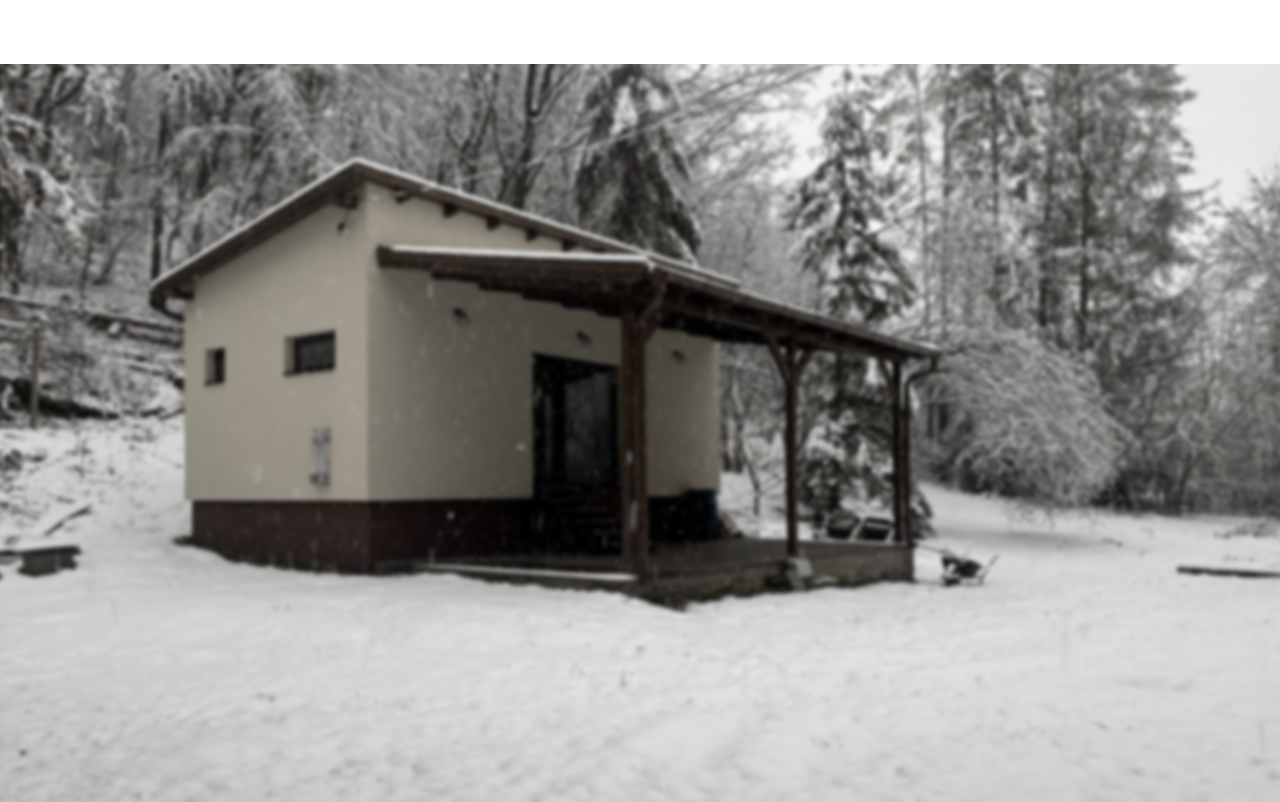
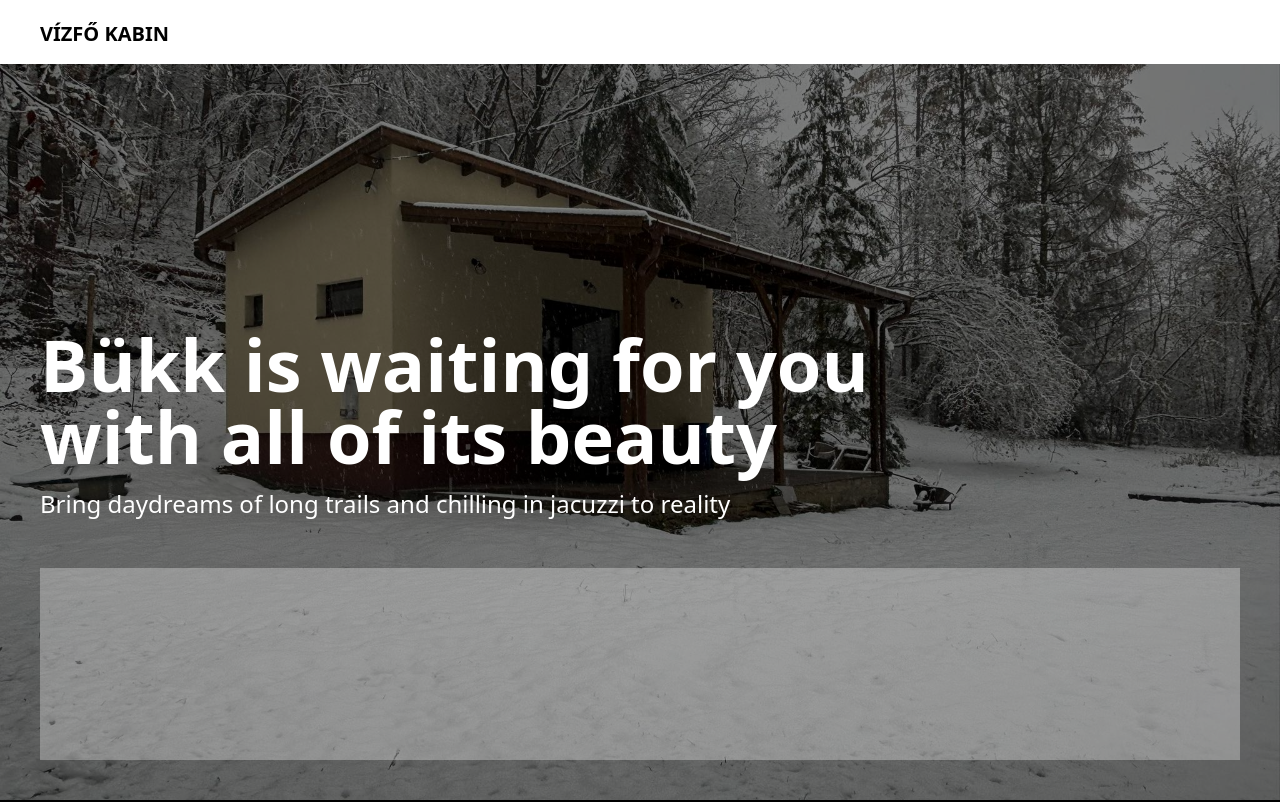
Before and after one commit to csibivili/vizfokabin, a Next.js app in the folder packages/web/: page / in a window 1280 px wide. Shown: the top 802 px of the page. Built offline with nearby package versions, Linux system fonts and the light colour scheme.

Commit message:
feat: changing to app router

```diff
--- /dev/null
+++ b/packages/web/app/layout.tsx
@@ -0,0 +1,30 @@
+import type { Metadata } from 'next'
+import type { Viewport } from 'next'
+
+// These styles apply to every route in the application
+import './globals.css'
+
+export const metadata: Metadata = {
+  title: 'Vízfő Kabin',
+  description: 'Bükk is waiting for you with all of its beauty',
+  icons: [
+    { rel: 'icon', url: '/favicon.ico' },
+  ]
+}
+
+export const viewport: Viewport = {
+  width: 'device-width',
+  initialScale: 1,
+}
+
+export default function RootLayout({
+  children,
+}: {
+  children: React.ReactNode
+}) {
+  return (
+    <html lang="en">
+      <body>{children}</body>
+    </html>
+  )
+}
--- /dev/null
+++ b/packages/web/app/page.tsx
@@ -0,0 +1,37 @@
+export default function Home() {
+  return (
+    <div>
+      <header className="w-full h-16 bg-white px-10 py-5">
+        <p className="font-bold uppercase text-xl">Vízfő Kabin</p>
+      </header>
+
+      <main className="relative overflow-hidden">
+        {/* TODO: change to next image */}
+        <div
+          className="bg-cover bg-no-repeat bg-center h-screen"
+          style={{
+            backgroundImage: "url('hero.jpg')",
+            marginTop: "-4rem",
+          }}
+        >
+          <div className="absolute inset-0 bg-black opacity-50" />
+          <div className="absolute inset-0 flex flex-col justify-end p-10">
+            <h2 className="text-white text-7xl font-bold max-w-4xl">
+              Bükk is waiting for you with all of its beauty
+            </h2>
+            <h3 className="text-white text-2xl max-w-4xl mt-4">
+              Bring daydreams of long trails and chilling in jacuzzi to reality
+            </h3>
+            <div className="w-full bg-white/30 h-48 mt-12">
+              {/* <p>test</p> */}
+            </div>
+          </div>
+        </div>
+      </main>
+
+      <footer className="w-full h-96 bg-black">
+        <p>Footer</p>
+      </footer>
+    </div>
+  )
+}
--- a/packages/web/pages/_app.tsx
+++ /dev/null
@@ -1,6 +0,0 @@
-import "@/styles/globals.css";
-import type { AppProps } from "next/app";
-
-export default function App({ Component, pageProps }: AppProps) {
-  return <Component {...pageProps} />;
-}
--- a/packages/web/pages/_document.tsx
+++ /dev/null
@@ -1,13 +0,0 @@
-import { Html, Head, Main, NextScript } from "next/document";
-
-export default function Document() {
-  return (
-    <Html lang="en">
-      <Head />
-      <body>
-        <Main />
-        <NextScript />
-      </body>
-    </Html>
-  );
-}
--- a/packages/web/pages/api/hello.ts
+++ /dev/null
@@ -1,13 +0,0 @@
-// Next.js API route support: https://nextjs.org/docs/api-routes/introduction
-import type { NextApiRequest, NextApiResponse } from "next";
-
-type Data = {
-  name: string;
-};
-
-export default function handler(
-  req: NextApiRequest,
-  res: NextApiResponse<Data>,
-) {
-  res.status(200).json({ name: "John Doe" });
-}
--- a/packages/web/pages/index.tsx
+++ /dev/null
@@ -1,34 +0,0 @@
-import Head from "next/head"
-
-export default function Home() {
-  return (
-    <>
-      <Head>
-        <title>Vízfő Kabin</title>
-        <meta name="description" content="Meghitt pihenés a Bükkben" />
-        <meta name="viewport" content="width=device-width, initial-scale=1" />
-        <link rel="icon" href="/favicon.ico" />
-      </Head>
-      <div>
-        <header className="w-full h-16 bg-white">
-          <p className="text-white">header</p>
-        </header>
-
-        <main className="relative overflow-hidden">
-          <div
-            className="bg-cover bg-no-repeat bg-center h-screen"
-            style={{
-              backgroundImage: "url('hero.jpg')",
-              filter: "blur(2px) grayscale(60%)",
-              transform: "scale(1.1)",
-            }}
-          />
-        </main>
-
-        <footer className="w-full h-96 bg-black">
-          <p>Footer</p>
-        </footer>
-      </div>
-    </>
-  )
-}
```
Also changed, not shown: packages/web/tsconfig.json (+8 -2 lines), packages/web/app/globals.css (renamed from packages/web/styles/globals.css).
